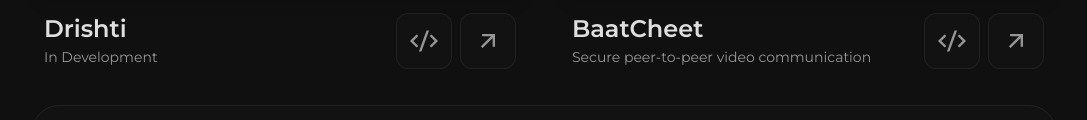
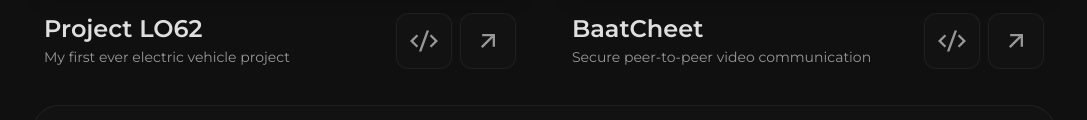
Before and after one commit to arpy8/portfolio, an Astro site: page / in a window 1280 px wide. Shown: the part 1490-1610 px from the top of the page, without its empty margins (96-1183 px from the left). Built offline with nearby package versions, Linux system fonts and the light colour scheme; Astro itself is replaced by a stand-in of ours.

Commit message:
refactor: update project details and replace image for Project LO62

```diff
--- a/src/components/projects.astro
+++ b/src/components/projects.astro
@@ -1,7 +1,7 @@
 ---
 import { Image } from "astro:assets";
 import baatcheet from "../../public/projects/web/baatcheet.png";
-import drishti from "../../public/projects/drishti.png";
+import lo62 from "../../public/projects/hardware/lo62.png";
 
 interface Project {
   title: string;
@@ -13,11 +13,11 @@ interface Project {
 
 const projects: Project[] = [
   {
-    title: "Drishti",
-    image: drishti as ImageMetadata,
-    link: "https://github.com/epicshi",
-    preview: "https://drishti-web-app.vercel.app/",
-    status: "In Development",
+    title: "Project LO62",
+    image: lo62 as ImageMetadata,
+    link: "https://github.com/arpy8/lo62",
+    preview: "https://www.thingiverse.com/thing:6987833",
+    status: "My first ever electric vehicle project",
   },
   {
     title: "BaatCheet",
@@ -101,7 +101,7 @@ const projects: Project[] = [
     </div>
     <a
       target="_blank"
-      href="https://arpy8.github.io/projects/"
+      href="/projects"
       aria-label="GitHub"
       class="w-full flex items-center justify-center gap-2 mt-9 text-[var(--white-icon)] hover:text-white transition duration-300 ease-in-out border border-[var(--white-icon-tr)] p-3 rounded-full bg-[#1414149c] hover:bg-[var(--white-icon-tr)]"
     >
--- a/src/pages/projects/pip.astro
+++ b/src/pages/projects/pip.astro
@@ -107,11 +107,11 @@ const projects: Project[] = [
                         Projects
                     </h2>
                 </a>
-                <h3 class="text-4xl md:text-5xl font-medium mb-8">
-                    <a href="https://pypi.org/user/arpy8/" target="_blank">
+                <a href="https://pypi.org/user/arpy8/" target="_blank">
+                    <h3 class="text-4xl md:text-5xl font-medium mb-8">
                         <ShinyText text="Python Packages" />
-                    </a>
-                </h3>
+                    </h3>
+                </a>
 
                 <div class="grid grid-cols-1 md:grid-cols-2 gap-8">
                     {
```
